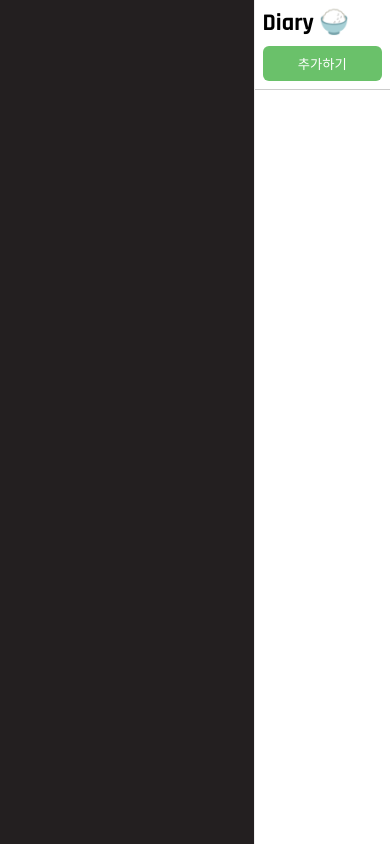
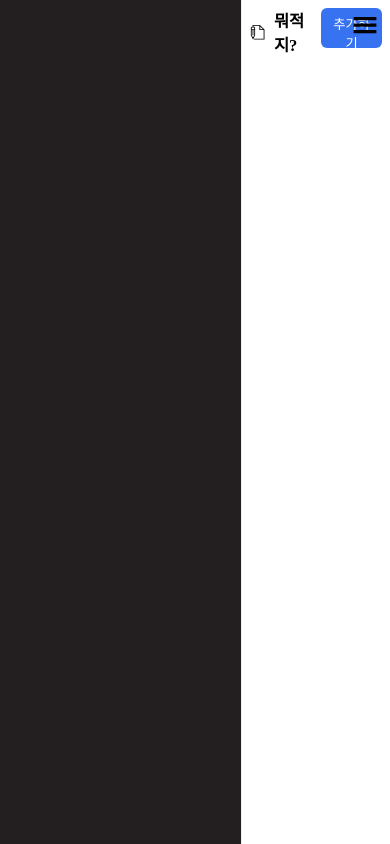
Before and after one commit to llvovll89/-diaryapp, a React (Create React App) app: page / in a window 390 px wide. Built offline with nearby package versions, Linux system fonts and the light colour scheme; a web font is replaced by a local one.

Commit message:
05-08 sidebar 수정하기 버튼 수정 & setActive로 돌아가기 추가

```diff
--- a/package.json
+++ b/package.json
@@ -9,8 +9,9 @@
     "gh-pages": "^5.0.0",
     "react": "^18.2.0",
     "react-dom": "^18.2.0",
+    "react-icons": "^4.8.0",
     "react-markdown": "^8.0.5",
-    "react-router-dom": "^6.8.0",
+    "react-router-dom": "^6.11.1",
     "react-scripts": "5.0.1",
     "react-simple-typewriter": "^5.0.1",
     "react-uuid": "^2.0.0",
--- a/src/App.js
+++ b/src/App.js
@@ -1,14 +1,12 @@
 import React from 'react';
-import { Pages } from './pages/Pages';
+import { Home } from './pages/Home';
 
 function App() {
-  // let vh = window.innerHeight * 0.01;
-  // document.documentElement.style.setProperty('--vh', `${vh}px`);
 
   return (
     <>
       <div className="wrap">
-        <Pages />
+        <Home />
       </div>
     </>
   );
--- a/src/components/main/Main.jsx
+++ b/src/components/main/Main.jsx
@@ -1,15 +1,16 @@
 import React, { useState } from 'react';
-import './Main.css';
 import ReactMarkDown from 'react-markdown';
 import { Nocontent } from '../nocontentpage/Nocontent';
+import './Main.css';
 
-export const Main = ({ active, updateNote, submitClick , note }) => {
+export const Main = ({ active, updateNote, submitClick, note , onClick}) => {
   const [initFont, setInitFont] = useState(true);
+
   const onChangeEvent = (key, val) => {
     const today = new Date();
     const year = today.getFullYear();
-    const hour = today.getHours();
-    const min = today.getMinutes();
+    const hour = String(today.getHours()).padStart(2, 0);
+    const min = String(today.getMinutes()).padStart(2, 0);
     const month = ('0' + (today.getMonth() + 1)).slice(-2);
     const day = ('0' + today.getDate()).slice(-2);
 
@@ -24,8 +25,12 @@ export const Main = ({ active, updateNote, submitClick , note }) => {
     setInitFont(!initFont);
   };
 
-  // if (!active) return <RanderPage />;
-  if(!active) return <Nocontent note={note} active={active} initFont={initFont}/>
+  const clickHandler = () => {
+
+  }
+
+  if (!active)
+    return <Nocontent note={note} active={active} initFont={initFont} onClick={onClick} />;
 
   return (
     <>
--- a/src/components/nocontentpage/Nocontent.jsx
+++ b/src/components/nocontentpage/Nocontent.jsx
@@ -2,21 +2,26 @@ import React from 'react';
 import uuid from 'react-uuid';
 import './Nocontent.css';
 
-export const Nocontent = ({ note }) => {
+export const Nocontent = ({ note, onClick }) => {
+
   return (
     <>
-      <div className="note_container">
+      <div className="note_container" onClick={onClick}>
         <div className="note_box">
-        {note.map((item) => (
+          {note.map((item) => (
             <div className="note_contents" key={uuid()}>
               <div className="note_title">
                 <span>{item.title}</span>
                 <div className="note_modefied">
-                <p>Date : {item.modefied}</p>
-              </div>
+                  <p>{item.modefied}</p>
+                </div>
               </div>
               <div className="note_item">
-                <p>{item.text && item.text.substr(0, 300) + '...'}</p>
+                <p>
+                  {item.text.length > 60
+                    ? item.text.substr(0, 300) + '...'
+                    : item.text}
+                </p>
               </div>
             </div>
           ))}
--- a/src/components/sidebar/Sidebar.css
+++ b/src/components/sidebar/Sidebar.css
@@ -1,5 +1,6 @@
 .sidebar-container {
-    width: 35vw;
+    position: relative;
+    width: 40vw;
     height: 100vh;
     border-left: 1px solid #eee;
 }
@@ -7,7 +8,20 @@
 .sidebar-header {
     display: flex;
     justify-content: space-between;
-    padding: 25px;
+    padding: 16px;
+}
+
+.sidebar-header .title {
+    display: flex;
+    gap: 9px;
+    align-items: center;
+    font-size: clamp(16.5px , 2.5vw, 22px);
+}
+
+.sidebar-header .add_btn {
+    padding: 12px 20px;
+    height: 46px;
+    background: #3772F0;
 }
 
 .sidebar-body {
@@ -107,21 +121,34 @@
     font-family: var(--korFont);
 }
 
+/* toggle */
+.toggle {
+    position: fixed;
+    display: none;
+    top: 12px;
+    right: 12px;
+}
+
+.toggle svg {
+    width: 26px;
+    height: 26px;
+    cursor: pointer;
+}
+
 @media screen and (max-width: 768px) {
+
     .sidebar-header {
-        flex-flow: column;
-        padding: 0.5rem;
-        gap: 0.5rem;
-        border-bottom: 1px solid #ccc;
-        margin-bottom: 6px;
+        padding: 8px;
+        justify-content: flex-start;
     }
-    .sidebar-header .title {
-        font-size: 1.5rem;
+
+    .sidebar-header .add_btn {
+        width: 100%;
+        flex: 1 1 50%;
+        height: 40px;
+        padding: 6px 10px;
     }
-    .add_btn {
-        width: 100%;
-        height: 35px;
-    }
+
     .sidebar-list {
         padding: 0.3rem;
     }
@@ -145,4 +172,8 @@
     .fixed-data {
         font-size: 0.8rem;
     }
+
+    .toggle {
+        display: block;
+    }
 }
--- a/src/components/sidebar/Sidebar.jsx
+++ b/src/components/sidebar/Sidebar.jsx
@@ -1,43 +1,65 @@
-import React from 'react';
+import React, { useState } from 'react';
+import { GiHamburgerMenu } from 'react-icons/gi';
+import { TfiWrite } from 'react-icons/tfi';
 import './Sidebar.css';
 
 export const Sidebar = ({ note, addNote, delNote, active, setActive }) => {
-  const sortNote = note.sort((a, b) => b.modefied - a.modefied);
+  const sortedNote = [...note].sort((a, b) => b.modefied - a.modefied);
+  const [toggle, setToggle] = useState(false);
+
+  const toggleHandler = (item) => {
+    if (item.id === active) {
+      setActive(!active);
+    } else {
+      setActive(item.id);
+    }
+  };
 
   return (
     <>
-      <div className="sidebar-container">
+      <div className={`sidebar-container ${toggle ? ' active' : ''}`}>
         <div className="sidebar-header">
-          <h1 className="title">Diary 🍚</h1>
+          <h1 className="title">
+            <TfiWrite /> 뭐적지?
+          </h1>
           <button className="add_btn" onClick={addNote}>
             추가하기
           </button>
         </div>
         <div className="sidebar-body">
-          {sortNote.map((item) => (
+          {sortedNote.map((item) => (
             <div
               className={`sidebar-list ${item.id === active ? 'active' : ''}`}
               key={item.id}
+              onClick={() => toggleHandler(item)}
             >
               <div className="sidebar-item-title">
                 <span className="item_title">제목 : {item.title}</span>
                 <div className="btnbox">
-                <button
-                  className="up_btn"
-                  onClick={() => setActive(item.id)}
-                >
-                  수정하기
-                </button>
+                  <button
+                    className="up_btn"
+                    onClick={() => toggleHandler(item)}
+                  >
+                    {active === item.id ? '돌아가기' : '수정하기'}
+                  </button>
                   <button className="del_btn" onClick={() => delNote(item.id)}>
                     삭제하기
                   </button>
                 </div>
               </div>
 
-              <p>{item.text && item.text.substr(0, 80) + '...'}</p>
+              <p>
+                {item.text.length > 150
+                  ? item.text?.substr(0, 120) + '...'
+                  : item.text}
+              </p>
               <div className="fixed-data">마지막 수정 {item.modefied}</div>
             </div>
           ))}
+        </div>
+
+        <div className="toggle" onClick={toggleHandler}>
+          <GiHamburgerMenu />
         </div>
       </div>
     </>
--- a/src/index.css
+++ b/src/index.css
@@ -51,99 +51,19 @@ html {
 
 body {
   min-height: 100vh;
-  /* mobile viewport bug fix */
   min-height: -webkit-fill-available;
 }
 
-/* html, body {
+.wrap {
+  position: relative;
+  width: 100%;
   min-height: 100vh;
-
-  @supports (-webkit-appearance:none) and (stroke-color: transparent) {
-    min-height: -webkit-fill-available;
-  }
-} */
-
-.wrap {
-  width: 100%;
-  height: 100vh;
   overflow: hidden;
-  font-family: var(--mainFont);
+  font-family: var(--korFont);
   display: flex;
 }
-
-
 
 button {
   color: #FFF;
   border-radius: 6px;
 }
-
-.add_btn {
-  width: 25%;
-  background: rgb(106, 193, 106);
-}
-
-.randerpage {
-  width: 65vw;
-  height: 100vh;
-  padding: 10rem;
-  justify-content: center;
-  background: #191919;
-}
-
-.content {
-  position: relative;
-  width: 100%;
-  height: 100%;
-  display: flex;
-  flex-flow: column;
-  justify-content: center;
-  align-items: center;
-  background: #121212;
-  border-radius: 20px;
-}
-
-.content::before {
-  content: "";
-  position: absolute;
-  top: 0;
-  left: 0;
-  width: 20%;
-  height: 36px;
-  background: #FFF;
-}
-
-.content .ani_text {
-  padding: 1rem;
-  font-size: 2rem;
-  color: #FFFFFF;
-  background: rgba(0, 0, 0, 0.12);
-  border-radius: 12px;
-}
-
-.content .ani_text:nth-child(1) {
-  margin-bottom: 12px;
-}
-
-.content .styles-module_blinkingCursor__yugAC {
-  color: #FFFFFF;
-}
-
-@media screen and (max-width: 768px) {
-  .randerpage {
-    padding: 1rem;
-  }
-
-  .content {
-    padding: 0 1rem;
-  }
-
-  .content .ani_text {
-    letter-spacing: 1px;
-    padding: 0.75rem;
-    font-size: 1.35rem;
-    color: #FFFFFF;
-    font-family: var(--korFont);
-    word-break: break-all;
-  }
-}
--- a/src/pages/Home.jsx
+++ b/src/pages/Home.jsx
@@ -8,7 +8,6 @@ export const Home = () => {
     localStorage.note ? JSON.parse(localStorage.note) : []
   );
   const [active, setActive] = useState(false);
-  // const [wdSize, setWidSize] = useState(false);
 
   const addNote = () => {
     const today = new Date();
@@ -72,6 +71,7 @@ export const Home = () => {
         updateNote={updateNote}
         submitClick={submitClick}
         note={note}
+        onClick={getActive()}
       />
       <Sidebar
         note={note}
--- a/src/pages/Pages.jsx
+++ /dev/null
@@ -1,13 +0,0 @@
-import React from 'react';
-// import { BrowserRouter as Router, Routes, Route } from 'react-router-dom';
-import { Home } from './Home';
-// import { Recode } from './Recode';
-// import { Code } from './Code';
-
-export const Pages = () => {
-  return (
-    <>
-    <Home />
-    </>
-  );
-};
```
Also changed, not shown: public/404.html (added, +24 -0 lines), src/components/randerpage/RanderPage.jsx (deleted, +0 -36 lines), 1 other file (tests, documents, lock files or other folders).
